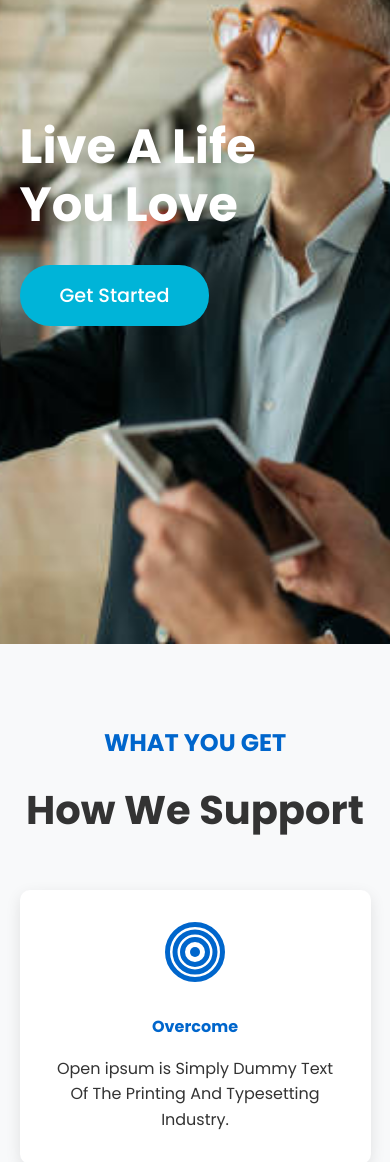
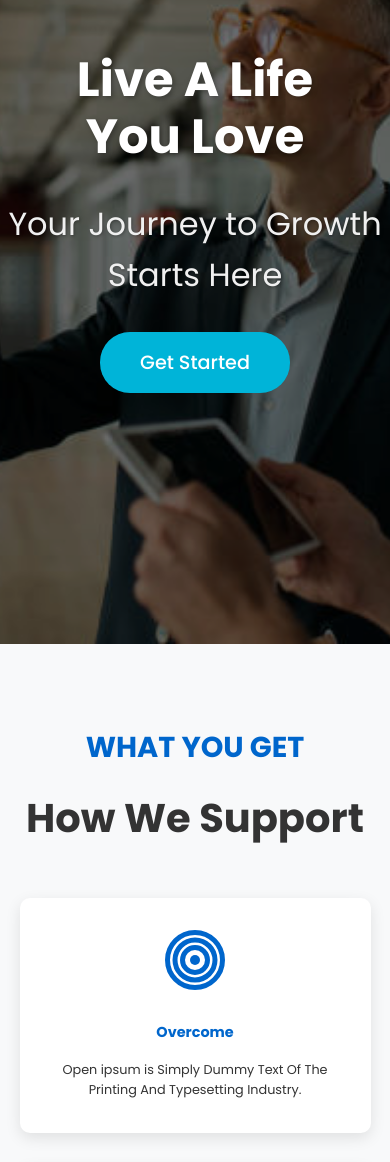
Before and after one commit to Mena-MG/Dream-Team, a plain HTML site: page index.html in a window 390 px wide. Shown: the part 200-1362 px from the top of the page. Drawn offline with Linux system fonts and the light colour scheme.

Commit message:
Improve hero section and add responsive typography
- Positioned hero background image behind text and button
- Added a subtle overlay to enhance text readability
- Enhanced button styling with hover effects and transitions
- Added responsive typography for all sections
- Improved layout and spacing for smaller devices
- Optimized CSS for better readability and performance

```diff
--- a/index.html
+++ b/index.html
@@ -32,6 +32,8 @@
 		<div class="hero-bg"></div>
 		<div class="hero-content">
 		  <h1>Live A Life<br />You Love</h1>
+		  <h2>Your Journey to Growth Starts Here</h2>
+
 		  <button class="get-started-btn">Get Started</button>
 	  </section>
 
--- a/styles.css
+++ b/styles.css
@@ -13,9 +13,175 @@
     font-family: 'Poppins', sans-serif;
 }
 
+/* Base font scaling for desktop */
 body {
     line-height: 1.6;
+    font-size: 16px;
     color: var(--text-color);
+}
+
+/* Adjust font size and spacing for medium devices (tablets) */
+@media (max-width: 1024px) {
+    body {
+        font-size: 15px; /* Slightly smaller base font size */
+    }
+
+    h1 {
+        font-size: 3.5rem; /* Adjust larger headers */
+    }
+
+    h2 {
+        font-size: 2.5rem;
+    }
+
+    h3 {
+        font-size: 2rem;
+    }
+
+    p {
+        font-size: 1rem; /* Adjust paragraph text */
+    }
+
+    .hero h1 {
+        font-size: 4rem; /* Resize hero header */
+    }
+
+    .hero h2 {
+        font-size: 1.8rem;
+    }
+
+    .get-started-btn {
+        font-size: 1rem;
+        padding: 0.8rem 2rem; /* Adjust button padding */
+    }
+
+    .support h2 {
+        font-size: 2.2rem;
+    }
+
+    .support h3 {
+        font-size: 2rem;
+    }
+
+    .card h4 {
+        font-size: 1.1rem;
+    }
+
+    .testimonial-content p {
+        font-size: 1rem;
+    }
+}
+
+/* Adjust font size and spacing for small devices (phones) */
+@media (max-width: 768px) {
+    body {
+        font-size: 14px; /* Smaller font size for phones */
+    }
+
+    h1 {
+        font-size: 3rem;
+    }
+
+    h2 {
+        font-size: 2rem;
+    }
+
+    h3 {
+        font-size: 1.8rem;
+    }
+
+    p {
+        font-size: 0.9rem; /* Smaller paragraph text */
+    }
+
+    .hero h1 {
+        font-size: 3rem;
+    }
+
+    .hero h2 {
+        font-size: 1.5rem;
+    }
+
+    .get-started-btn {
+        font-size: 0.9rem;
+        padding: 0.6rem 1.8rem; /* Adjust button padding */
+    }
+
+    .support h2 {
+        font-size: 2rem;
+    }
+
+    .support h3 {
+        font-size: 1.8rem;
+    }
+
+    .card h4 {
+        font-size: 1rem;
+    }
+
+    .testimonial-content p {
+        font-size: 0.9rem;
+    }
+
+    .coaches h2 {
+        font-size: 2rem;
+    }
+}
+
+/* Adjust for extra-small devices (small phones) */
+@media (max-width: 480px) {
+    body {
+        font-size: 13px; /* Even smaller base font size */
+    }
+
+    h1 {
+        font-size: 2.5rem;
+    }
+
+    h2 {
+        font-size: 1.8rem;
+    }
+
+    h3 {
+        font-size: 1.5rem;
+    }
+
+    p {
+        font-size: 0.8rem; /* Smaller paragraph text */
+    }
+
+    .hero h1 {
+        font-size: 2.5rem;
+    }
+
+    .hero h2 {
+        font-size: 1.2rem;
+    }
+
+    .get-started-btn {
+        font-size: 0.8rem;
+        padding: 0.5rem 1.5rem; /* Adjust button padding */
+    }
+
+    .support h2 {
+        font-size: 1.8rem;
+    }
+
+    .support h3 {
+        font-size: 1.6rem;
+    }
+
+    .card h4 {
+        font-size: 0.9rem;
+    }
+
+    .testimonial-content p {
+        font-size: 0.8rem;
+    }
+
+    .coaches h2 {
+        font-size: 1.8rem;
+    }
 }
 
 /* Header Styles */
@@ -97,11 +263,12 @@ nav {
 .hero {
     min-height: 100vh;
     display: flex;
-    align-items: center;
-    position: relative;
-    overflow: hidden;
-    padding: 0 5%;
+    flex-direction: column; /* Align items vertically */
+    justify-content: center; /* Center content vertically */
+    align-items: center; /* Center content horizontally */
+    text-align: center; /* Align text centrally */
 }
+
 
 .hero-bg {
     position: absolute;
@@ -111,6 +278,7 @@ nav {
     height: 100%;
     background: url('images/istockphoto-1325565887-612x612.jpg') no-repeat center center;
     background-size: cover;
+    filter: brightness(0.9);
     z-index: -1;
 }
 
@@ -121,13 +289,27 @@ nav {
     left: 0;
     width: 100%;
     height: 100%;
+    background: rgba(0, 0, 0, 0.5); /* Adjust opacity as needed */
+    z-index: 0; /* Ensures it's below the text but above the image */
 }
+
 
 .hero-content {
     position: relative;
     z-index: 1;
     color: white;
     max-width: 800px;
+    animation: fadeIn 1.5s ease-in-out;
+}
+@keyframes fadeIn {
+    from {
+        opacity: 0;
+        transform: translateY(20px);
+    }
+    to {
+        opacity: 1;
+        transform: translateY(0);
+    }
 }
 
 .hero h1 {
@@ -135,7 +317,24 @@ nav {
     line-height: 1.2;
     margin-bottom: 2rem;
     font-weight: 700;
+    text-shadow: 2px 2px 5px rgba(0, 0, 0, 0.3); /* Add a shadow for better visibility */
 }
+
+@media (max-width: 768px) {
+    .hero h1 {
+        font-size: 3rem;
+    }
+}
+
+.hero h2 {
+    font-size: 2rem;
+    font-weight: 400;
+    color: #f0f0f0;
+    margin-bottom: 2rem;
+    text-shadow: 1px 1px 3px rgba(0, 0, 0, 0.3);
+}
+
+
 
 .get-started-btn {
     background: var(--secondary-color);
@@ -153,6 +352,11 @@ nav {
     background: #00a0c4;
     transform: translateY(-2px);
     box-shadow: 0 4px 15px rgba(0, 180, 216, 0.3);
+}
+.get-started-btn:focus {
+    outline: 2px solid var(--secondary-color);
+    outline-offset: 2px;
+    box-shadow: 0 0 0 3px rgba(0, 180, 216, 0.5);
 }
 
 /* Support Section */
```
